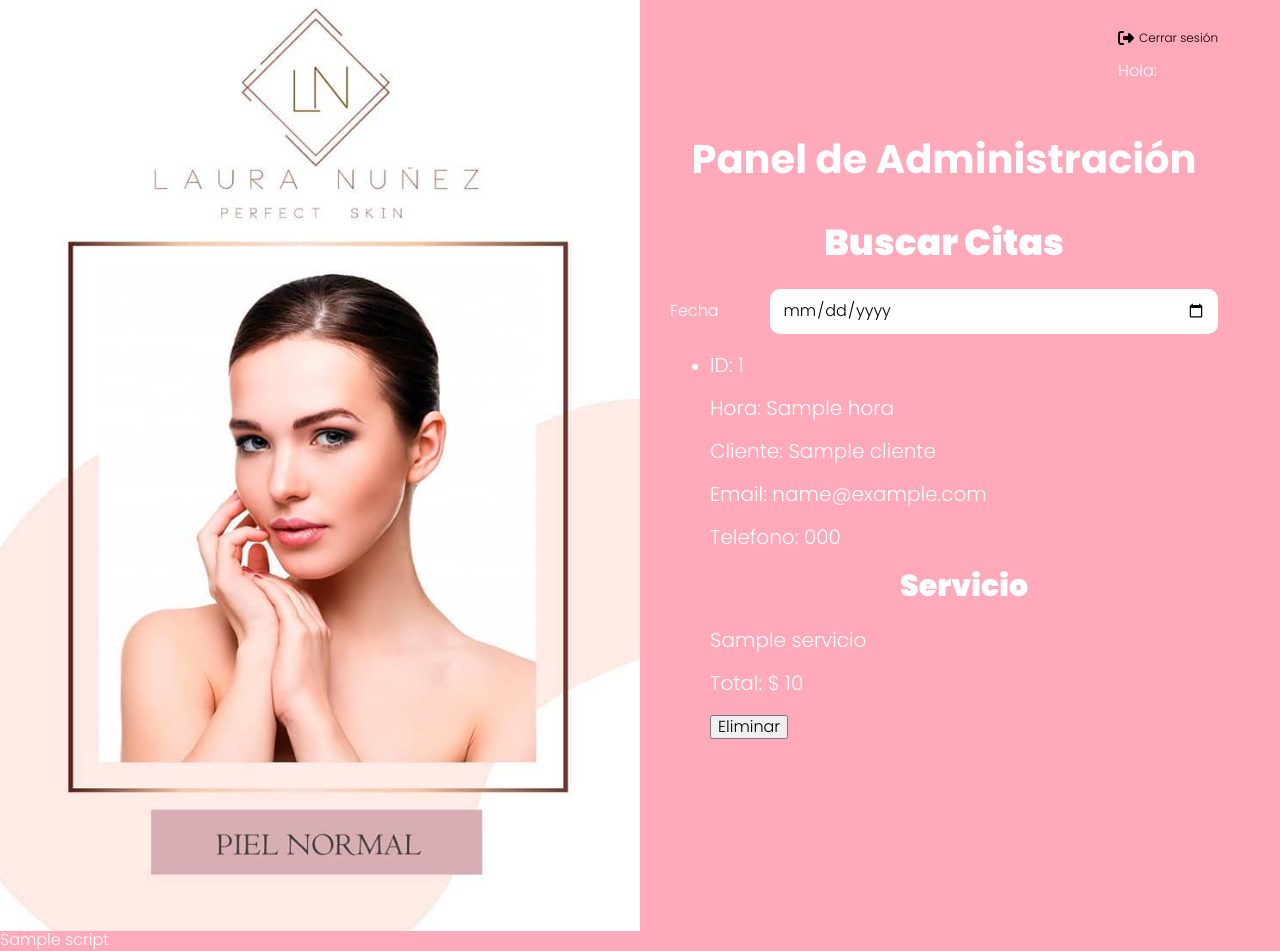
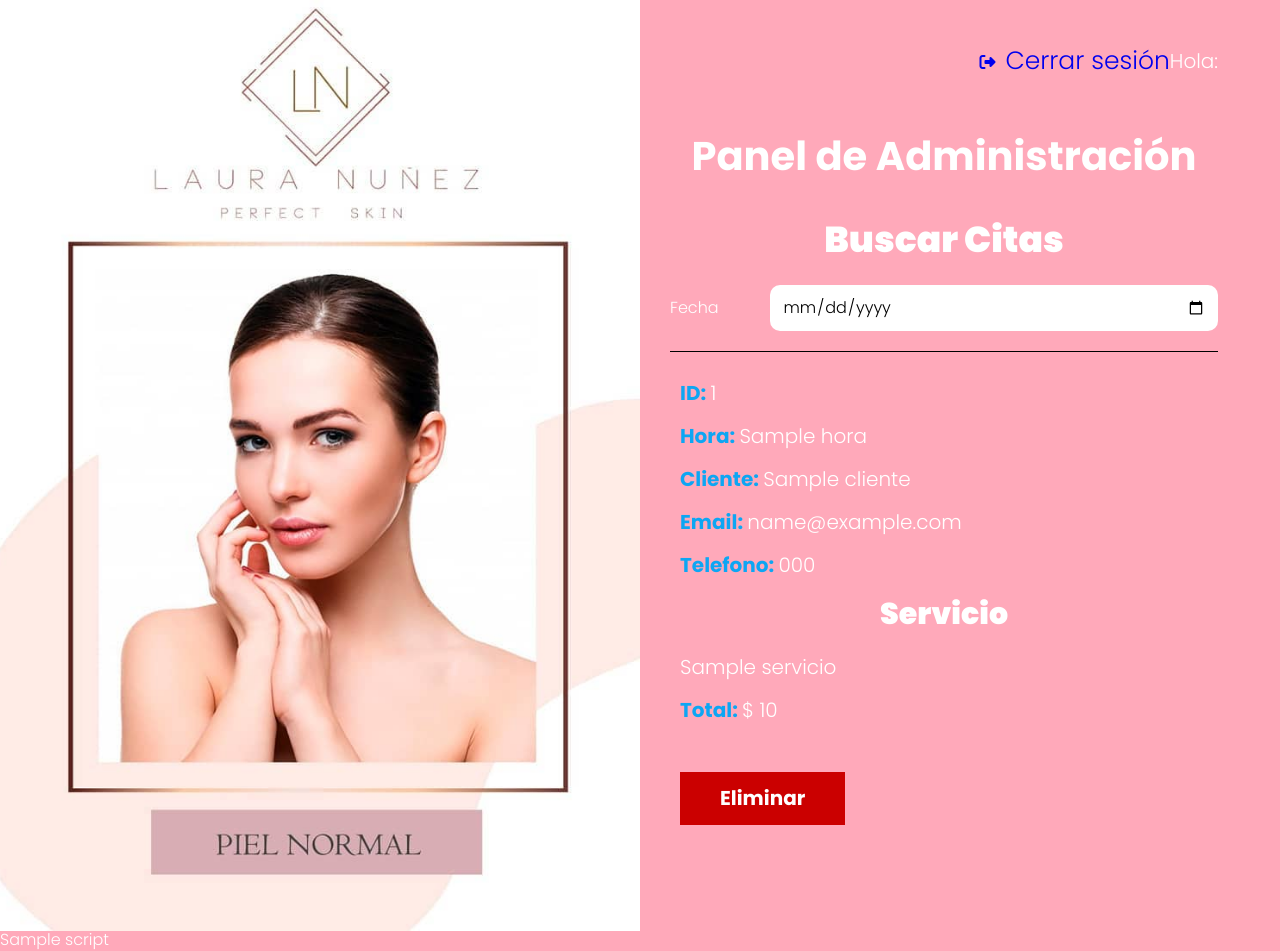
Before and after one commit to Yeizermarrugo/Perfectskin_php, a PHP site: the page made by views/admin/index.php in a window 1280 px wide. Run offline with PHP 8.4, Linux system fonts and the light colour scheme; the template is opened without the code that fills it: most values are stand-ins (such as "Sample title", 1, 10 or a date in 2020); some libraries are stand-ins or nearby versions.

Commit message:
[MOD] Style sheet

```diff
--- a/src/scss/base/_globales.scss
+++ b/src/scss/base/_globales.scss
@@ -1,4 +1,5 @@
 @use 'variables' as v;
+@use 'mixins' as m;
 
 html {
     font-size: 62.5%;
@@ -7,18 +8,20 @@ html {
 }
 body {
     min-height: 100%;
+    @include m.tablet{
+        height: 100%;
+    }
     display: flex;
     flex-direction: column;
     background-color: v.$palorosa;
     color: v.$blanco;
+    font-family: v.$fuente_principal;
+    font-size: 1.6rem;
 }
 *, *:before, *:after {
     box-sizing: inherit;
 }
-body {
-    font-family: v.$fuente_principal;
-    font-size: 1.6rem;
-}
+
 .contenedor {
     width: 95%;
     max-width: 1200px;
--- a/src/scss/components/_botones.scss
+++ b/src/scss/components/_botones.scss
@@ -5,3 +5,7 @@
     @include m.boton(v.$negro, v.$blanco);
 
 }
+
+.boton-eliminar{
+    @include m.boton(v.$rojo, v.$blanco);
+}
--- a/src/scss/layout/_UI.scss
+++ b/src/scss/layout/_UI.scss
@@ -52,12 +52,14 @@
 .barra {
     @include m.tablet {
         display: flex;
-        justify-content: space-between;
+        justify-content: flex-end;
         align-items: center;
+        gap:  1rem;
     }
 
     .usuario {
         display: flex;
+        justify-content: flex-end;
         align-items: center; // Alinear verticalmente los elementos
     }
 
@@ -66,17 +68,22 @@
         flex-direction: column;
         align-items: center;
         margin-left: 10px;
-        font-size: 12px;
+        font-size: 25px;
+    }
+    .fa-power-off {
+        padding-left: 14px;
+        font-size: 24px;
     }
 
     .boton {
-        @include m.boton(v.$blanco);
+        @include m.boton(v.$blanco, v.$negro);
         margin: 0;
     }
 
     a>i {
         margin-bottom: 0;
     }
+
 
     @include m.tablet {
         a {
@@ -85,6 +92,10 @@
         }
     }
 }
+
+
+
+
 
 
 .barra-servicios {
@@ -107,13 +118,20 @@
         align-items: flex-end;
         margin: -1rem;
 
-        .usuario {
-            margin-right: 10px;
-        }
-
         .cerrar-sesion {
             margin-left: 0;
             margin-right: 10px;
+            font-size: 10px;
         }
+
+        a:nth-child(1) {
+            margin-right: -21px;
+        }
+
     }
+    .usuario {
+        display: flex;
+        justify-content: flex-end;
+    }
+
 }
--- /dev/null
+++ b/src/scss/layout/_admin.scss
@@ -0,0 +1,35 @@
+@use 'base/variables' as v;
+
+.citas {
+    list-style: none;
+    padding: 0;
+
+    li {
+        padding: 1rem;
+        border-top: 1px solid black;
+
+        p {
+            font-weight: v.$bold;
+            color: v.$azul;
+        }
+
+        span,
+        .servicio {
+            font-weight: v.$regular;
+            color: v.$blanco;
+        }
+
+    }
+}
+
+.servicios {
+    @extend .citas;
+
+    .acciones {
+        margin: 0;
+    }
+    .boton,
+    .boton-eliminar {
+        margin: 0;
+    }
+}
--- a/src/scss/layout/_index.scss
+++ b/src/scss/layout/_index.scss
@@ -2,3 +2,4 @@
 @forward 'appointment';
 @forward 'servicios';
 @forward 'resumen';
+@forward 'admin';
```
Also changed, not shown: public/build/css/app.css, 1 other file.
